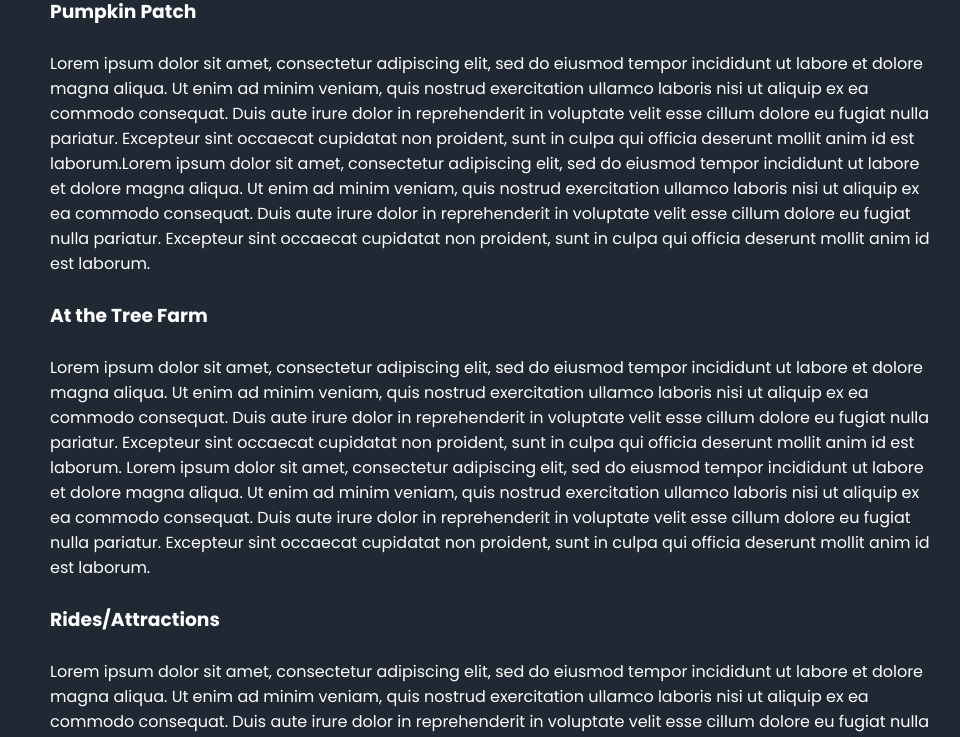
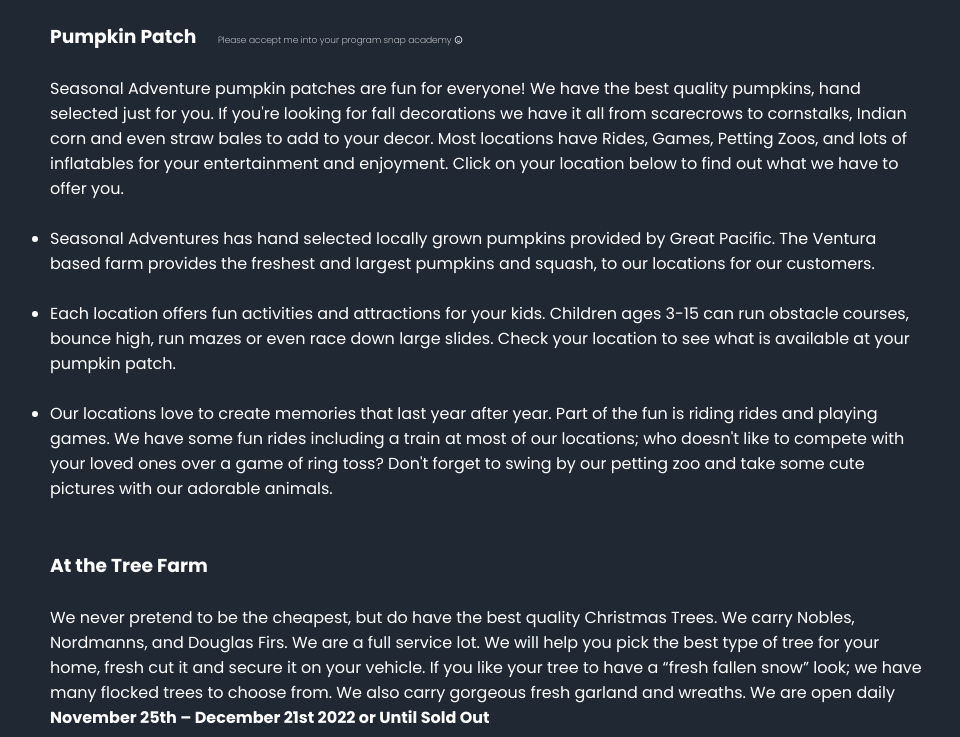
Before and after one commit to ronakvir/SnapAcademyTHA, a plain HTML site: page index.html in a window 1280 px wide. Shown: the part 1848-2585 px from the top of the page, without its empty margins (150-1110 px from the left). Drawn offline with nearby package versions, Linux system fonts and the light colour scheme.

Commit message:
Add files via upload

```diff
--- a/css/style.css
+++ b/css/style.css
@@ -44,6 +44,16 @@ section.up {
     color: #fff;
     text-decoration: none;
 
+}
+
+section.up a{
+    transition: 0.3s;
+    opacity: 0.3;
+}
+
+section.up a:hover {
+    font-size: 108%;
+    opacity: 1;
 }
 
 
@@ -105,18 +115,26 @@ nav ul li a{
     text-decoration: none;
     color: #fff;
     font-size: 17px;
+    transition: 0.4s;
+
 }
+
+nav ul li a:hover {
+    font-size: 20px;
+    text-shadow: 2px 2px orange;
+}
+
 .content {
     text-align: center;
 }
 .content h1 {
     font-size: 40px;
     color: #fff;
-    font-weight: 430;
+    font-weight: 530;
     transition: 0.5s;
 }
 .content h1:hover {
-    -webkit-text-stroke: 2px #fff;
+    -webkit-text-stroke: 1px #fff;
     color: transparent;
 }
 
@@ -129,13 +147,15 @@ nav ul li a{
     padding: 2px 10px;
     border-radius: 70px;
     margin-top: 15px;
+    transition: 0.3s ease;
 }
 .content a.initial i {
     font-size: 1.0em;
-    transition: 0.3s ease;
+
 }
-.content a.initial i:hover {
-    transform: translateX(50px);
+.content a.initial:hover  {
+        transform: scale(1.1);
+
 }
 
 
@@ -342,3 +362,9 @@ nav ul li a{
 .about p {
     margin: 25px 0;
 }
+
+.about span.PleadMyCase {
+    font-size:xx-small;
+    font-weight: 200;
+    padding-left: 2%;
+}
--- a/index.html
+++ b/index.html
@@ -95,29 +95,36 @@
     </section>
     <section class="about" id="about">
         <h2>This <span class="unofficial">unofficial </span>Website was made by <span class="name">Ronak Vir</span></h2>
-        <h3 id="Pumpkin">Pumpkin Patch</h3>
-        <p>Lorem ipsum dolor sit amet, consectetur adipiscing elit, sed do eiusmod
-        tempor incididunt ut labore et dolore magna aliqua. Ut enim ad minim veniam,
-        quis nostrud exercitation ullamco laboris nisi ut aliquip ex ea commodo consequat.
-        Duis aute irure dolor in reprehenderit in voluptate velit esse cillum dolore eu fugiat
-        nulla pariatur. Excepteur sint occaecat cupidatat non proident, sunt in culpa qui officia
-        deserunt mollit anim id est laborum.Lorem ipsum dolor sit amet, consectetur adipiscing elit,
-        sed do eiusmod tempor incididunt ut labore et dolore magna aliqua. Ut enim ad minim
-        veniam, quis nostrud exercitation ullamco laboris nisi ut aliquip ex ea commodo consequat.
-        Duis aute irure dolor in reprehenderit in voluptate velit esse cillum dolore eu fugiat
-        nulla pariatur. Excepteur sint occaecat cupidatat non proident, sunt in culpa qui officia
-        deserunt mollit anim id est laborum.</p>
+        <br>
+        <h3 id="Pumpkin">Pumpkin Patch <span class="PleadMyCase"> Please accept me into your program snap academy <i class="uil uil-smile"></i></span></h3>
+        <p>Seasonal Adventure pumpkin patches are fun for everyone! We have the best quality pumpkins,
+        hand selected just for you. If you're looking for fall decorations we have it all from
+        scarecrows to cornstalks, Indian corn and even straw bales to add to your decor.
+        Most locations have Rides, Games, Petting Zoos, and lots of inflatables for your entertainment
+        and enjoyment. Click on your location below to find out what we have to offer you.</p>
+        <ul>
+            <li>Seasonal Adventures has hand selected locally grown pumpkins provided by Great Pacific. The Ventura based farm provides the freshest and largest pumpkins and squash, to our locations for our customers.</li>
+            <br>
+            <li>Each location offers fun activities and attractions for your kids. Children ages 3-15 can run obstacle courses, bounce high, run mazes or even race down large slides. Check your location to see what is available at your pumpkin patch.</li>
+            <br>
+            <li>Our locations love to create memories that last year after year. Part of the fun is riding rides and playing games. We have some fun rides including a train at most of our locations; who doesn't like to compete with your loved ones over a game of ring toss? Don't forget to swing by our petting zoo and take some cute pictures with our adorable animals. </li>
+        </ul>
+        <br>
+        <br>
         <h3 id="Tree">At the Tree Farm</h3>
-        <p>Lorem ipsum dolor sit amet, consectetur adipiscing elit, sed do eiusmod
-        tempor incididunt ut labore et dolore magna aliqua. Ut enim ad minim veniam,
-        quis nostrud exercitation ullamco laboris nisi ut aliquip ex ea commodo consequat.
-        Duis aute irure dolor in reprehenderit in voluptate velit esse cillum dolore eu fugiat
-        nulla pariatur. Excepteur sint occaecat cupidatat non proident, sunt in culpa qui officia
-        deserunt mollit anim id est laborum. Lorem ipsum dolor sit amet, consectetur adipiscing elit,
-        sed do eiusmod tempor incididunt ut labore et dolore magna aliqua. Ut enim ad minim veniam, quis
-        nostrud exercitation ullamco laboris nisi ut aliquip ex ea commodo consequat. Duis aute irure
-        dolor in reprehenderit in voluptate velit esse cillum dolore eu fugiat nulla pariatur. Excepteur
-        sint occaecat cupidatat non proident, sunt in culpa qui officia deserunt mollit anim id est laborum.</p>
+        <p>We never pretend to be the cheapest, but do have the best quality Christmas Trees. We
+        carry Nobles, Nordmanns, and Douglas Firs. We are a full service lot. We will help you pick
+        the best type of tree for your home, fresh cut it and secure it on your vehicle. If you like
+        your tree to have a “fresh fallen snow” look; we have many flocked trees to choose from. We also
+        carry gorgeous fresh garland and wreaths. We are open daily <strong>November 25th – December 21st 2022 or Until Sold Out</strong></p>
+        <ul>
+            <li><strong>Noble Fir</strong>: Simply the best Christmas tree grown anywhere in the world! Noble Firs are native to the Cascade Range and Coast Range mountains of extreme northwest California and western Oregon and Washington. Today Noble Firs are the most popular Christmas tree in California and the western United States</li>
+            <br>
+            <li><strong>Nordmann Fir</strong>: Originated from the Caucasus Mountains, south and east of the Black Sea in the Republic of Georgia and northern Turkey. The Nordmann Fir has been popular in Europe across the ages and are gaining even more popularity in the United States. </li>
+            <br>
+            <li><strong>Douglas Fir</strong>: The traditional Christmas tree species from Oregon, and has been produced in the Pacific Northwest since the 1920’s, when most Christmas trees came from the forest. The Douglas Fir still remains one of the most commonly used Christmas tree species in the United States.</li>
+        </ul>
+        <br>
         <h3 id="Rides">Rides/Attractions</h3>
         <p>Lorem ipsum dolor sit amet, consectetur adipiscing elit, sed do eiusmod
         tempor incididunt ut labore et dolore magna aliqua. Ut enim ad minim veniam,
```
